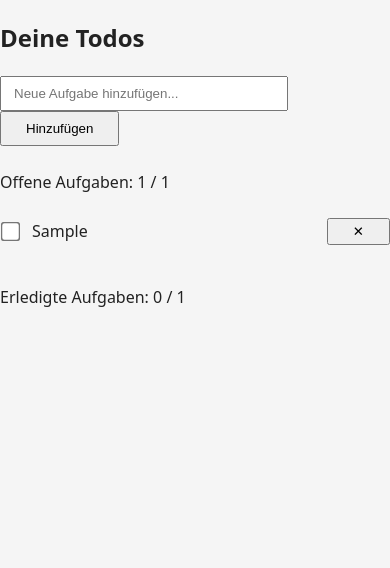
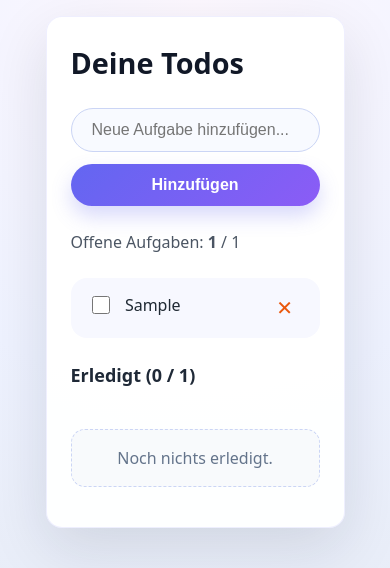
Before and after one commit to chrisdutt24/react-first, a React (Vite) app in the folder my-react-app/: page / in a window 390 px wide. Both pictures are taken after typing "Sample" into the empty fields and a click on the button "Hinzufügen". Shown: the top 568 px of the page. Built offline with nearby package versions, Linux system fonts and the light colour scheme; the HTML template or start-up script is replaced by a standard one.

Commit message:
added responsiveness

```diff
--- a/my-react-app/src/TodoPage.jsx
+++ b/my-react-app/src/TodoPage.jsx
@@ -62,67 +62,50 @@ function TodoPage() {
     setTodos((prev) => prev.filter((todo) => todo.id !== id));
   }
 
-  const openTodos = todos.filter((t) => !t.done).length;
-  const doneTodos = todos.filter((t) => t.done).length;
+  const openList = todos.filter((t) => !t.done);
+  const doneList = todos.filter((t) => t.done);
+  const openTodos = openList.length;
+  const doneTodos = doneList.length;
 
   return (
-    <section>
-      <h2>Deine Todos</h2>
+    <section className="todo-page">
+      <div className="todo-card">
+        <h1>Deine Todos</h1>
 
-      <form onSubmit={handleSubmit} style={{ marginBottom: "1.5rem" }}>
+        <form className="todo-form" onSubmit={handleSubmit}>
           <input
+            className="todo-input"
             type="text"
             placeholder="Neue Aufgabe hinzufügen..."
             value={newTodo}
             onChange={(e) => setNewTodo(e.target.value)}
-          style={{
-            padding: "0.5rem 0.75rem",
-            minWidth: "260px",
-            marginRight: "0.5rem",
-          }}
           />
-        <button style={{ padding: "0.5rem 1.5rem" }} type="submit">
+          <button className="todo-button" type="submit">
             Hinzufügen
           </button>
         </form>
 
-      <p>
-        Offene Aufgaben: {openTodos} / {todos.length}
+        <p className="todo-stats">
+          Offene Aufgaben: <strong>{openTodos}</strong> / {todos.length}
         </p>
 
-      {todos.filter((t) => !t.done).length === 0 ? ( // ⬅️⭐ geändert
-        <p>Keine offenen Todos. 🎉</p>
+        {openList.length === 0 ? (
+          <p className="todo-empty">Keine offenen Todos. 🎉</p>
         ) : (
-        <ul style={{ listStyle: "none", padding: 0, marginTop: "1rem" }}>
-          {todos
-            .filter((t) => !t.done) // ⬅️⭐ NEU: nur offene Todos
-            .map((todo) => (
-              <li
-                key={todo.id}
-                style={{
-                  display: "flex",
-                  alignItems: "center",
-                  gap: "0.75rem",
-                  padding: "0.5rem 0",
-                }}
-              >
+          <ul className="todo-list">
+            {openList.map((todo) => (
+              <li className="todo-item" key={todo.id}>
                 <input
+                  className="todo-checkbox"
                   type="checkbox"
                   checked={todo.done}
                   onChange={() => toggleTodo(todo.id)}
-                  style={{ transform: "scale(1.5)" }}
                 />
 
-                <span
-                  style={{
-                    flex: 1,
-                  }}
-                >
-                  {todo.text}
-                </span>
+                <span className="todo-text">{todo.text}</span>
 
                 <button
-                  style={{ padding: "0.25rem 1.5rem" }}
+                  className="todo-delete"
                   type="button"
                   onClick={() => deleteTodo(todo.id)}
                 >
@@ -133,37 +116,27 @@ function TodoPage() {
           </ul>
         )}
 
-      <p style={{ marginTop: "2rem" }}>
-        Erledigte Aufgaben: {doneTodos} / {todos.length}
-      </p>
+        <h2 className="todo-section-title">
+          Erledigt ({doneTodos} / {todos.length})
+        </h2>
 
-      <ul style={{ listStyle: "none", padding: 0, marginTop: "1rem" }}>
-        {todos
-          .filter((t) => t.done) // ⬅️⭐ NEU: nur erledigte Todos
-          .map((todo) => (
-            <li
-              key={todo.id}
-              style={{
-                display: "flex",
-                alignItems: "center",
-                gap: "0.75rem",
-                padding: "0.5rem 0",
-                opacity: 0.6,
-              }}
-            >
+        {doneList.length === 0 ? (
+          <p className="todo-empty">Noch nichts erledigt.</p>
+        ) : (
+          <ul className="todo-list todo-list--done">
+            {doneList.map((todo) => (
+              <li className="todo-item todo-item--done" key={todo.id}>
                 <input
+                  className="todo-checkbox"
                   type="checkbox"
                   checked={todo.done}
                   onChange={() => toggleTodo(todo.id)}
-                style={{ transform: "scale(1.5)" }}
                 />
 
-              <span style={{ flex: 1, textDecoration: "line-through" }}>
-                {todo.text}
-              </span>
+                <span className="todo-text todo-text--done">{todo.text}</span>
 
                 <button
-                style={{ padding: "0.25rem 1.5rem" }}
+                  className="todo-delete"
                   type="button"
                   onClick={() => deleteTodo(todo.id)}
                 >
@@ -172,6 +145,8 @@ function TodoPage() {
               </li>
             ))}
           </ul>
+        )}
+      </div>
     </section>
   );
 }
--- a/my-react-app/src/index.css
+++ b/my-react-app/src/index.css
@@ -1,12 +1,18 @@
 :root {
   font-family: system-ui, -apple-system, BlinkMacSystemFont, 'Segoe UI', sans-serif;
   line-height: 1.5;
-  color: #222;
-  background-color: #f5f5f5;
+  color: #1f2933;
+  background-color: #f4f6fb;
+}
+
+* {
+  box-sizing: border-box;
 }
 
 body {
   margin: 0;
+  min-height: 100vh;
+  background: radial-gradient(circle at top, #fdf8ff, #eef2ff 45%, #e2e8f0);
 }
 
 #root {
@@ -14,4 +20,176 @@ body {
   display: flex;
   justify-content: center;
   align-items: flex-start;
+  padding: clamp(1rem, 4vw, 3rem);
 }
+
+.todo-page {
+  width: 100%;
+  display: flex;
+  justify-content: center;
+}
+
+.todo-card {
+  width: min(640px, 100%);
+  background: rgba(255, 255, 255, 0.95);
+  border-radius: 1.25rem;
+  padding: clamp(1.5rem, 5vw, 2.75rem);
+  box-shadow: 0 20px 60px rgba(15, 23, 42, 0.12);
+  border: 1px solid rgba(99, 102, 241, 0.1);
+  display: flex;
+  flex-direction: column;
+  gap: 1.5rem;
+}
+
+.todo-card h1 {
+  margin: 0;
+  font-size: clamp(1.8rem, 4vw, 2.4rem);
+  color: #111827;
+}
+
+.todo-form {
+  width: 100%;
+  display: flex;
+  gap: 0.75rem;
+}
+
+.todo-input {
+  flex: 1;
+  border: 1px solid #cbd5f5;
+  border-radius: 999px;
+  padding: 0.75rem 1.25rem;
+  font-size: 1rem;
+  transition: border-color 0.2s, box-shadow 0.2s;
+  background: #f8faff;
+}
+
+.todo-input:focus {
+  outline: none;
+  border-color: #6366f1;
+  box-shadow: 0 0 0 3px rgba(99, 102, 241, 0.25);
+}
+
+.todo-button {
+  border: none;
+  border-radius: 999px;
+  background: linear-gradient(135deg, #6366f1, #8b5cf6);
+  color: #fff;
+  font-weight: 600;
+  font-size: 1rem;
+  padding: 0.75rem 1.75rem;
+  cursor: pointer;
+  transition: transform 0.15s, box-shadow 0.15s;
+  box-shadow: 0 10px 20px rgba(99, 102, 241, 0.25);
+}
+
+.todo-button:hover {
+  transform: translateY(-1px);
+  box-shadow: 0 15px 30px rgba(99, 102, 241, 0.3);
+}
+
+.todo-button:active {
+  transform: translateY(0);
+}
+
+.todo-stats {
+  margin: 0;
+  font-weight: 500;
+  color: #4b5563;
+}
+
+.todo-empty {
+  background: #f8fafc;
+  border-radius: 0.875rem;
+  padding: 1rem;
+  text-align: center;
+  color: #64748b;
+  border: 1px dashed #cbd5f5;
+}
+
+.todo-list {
+  list-style: none;
+  margin: 0;
+  padding: 0;
+  display: flex;
+  flex-direction: column;
+  gap: 0.75rem;
+}
+
+.todo-list--done {
+  margin-top: -0.5rem;
+}
+
+.todo-item {
+  display: flex;
+  align-items: center;
+  gap: 0.75rem;
+  padding: 0.85rem 1rem;
+  border-radius: 1rem;
+  background: #f7f8ff;
+  border: 1px solid transparent;
+}
+
+.todo-item--done {
+  background: #f0f2ff;
+  border-color: rgba(99, 102, 241, 0.15);
+  opacity: 0.85;
+}
+
+.todo-checkbox {
+  width: 1.15rem;
+  height: 1.15rem;
+  accent-color: #7c3aed;
+  flex-shrink: 0;
+}
+
+.todo-text {
+  flex: 1;
+  font-size: 1rem;
+  word-break: break-word;
+}
+
+.todo-text--done {
+  text-decoration: line-through;
+  color: #94a3b8;
+}
+
+.todo-delete {
+  border: none;
+  background: transparent;
+  color: #ea580c;
+  font-size: 1.25rem;
+  padding: 0.2rem 0.6rem;
+  cursor: pointer;
+  border-radius: 999px;
+  transition: background 0.2s, color 0.2s;
+}
+
+.todo-delete:hover {
+  background: rgba(234, 88, 12, 0.1);
+}
+
+.todo-section-title {
+  margin: 0;
+  font-size: 1.125rem;
+  color: #1f2937;
+}
+
+@media (max-width: 600px) {
+  .todo-card {
+    border-radius: 1rem;
+    padding: 1.5rem;
+  }
+
+  .todo-form {
+    flex-direction: column;
+  }
+
+  .todo-button {
+    width: 100%;
+    text-align: center;
+  }
+
+  .todo-item {
+    align-items: flex-start;
+  }
+}
```
Lines whose indentation alone changed are shown as unchanged.
